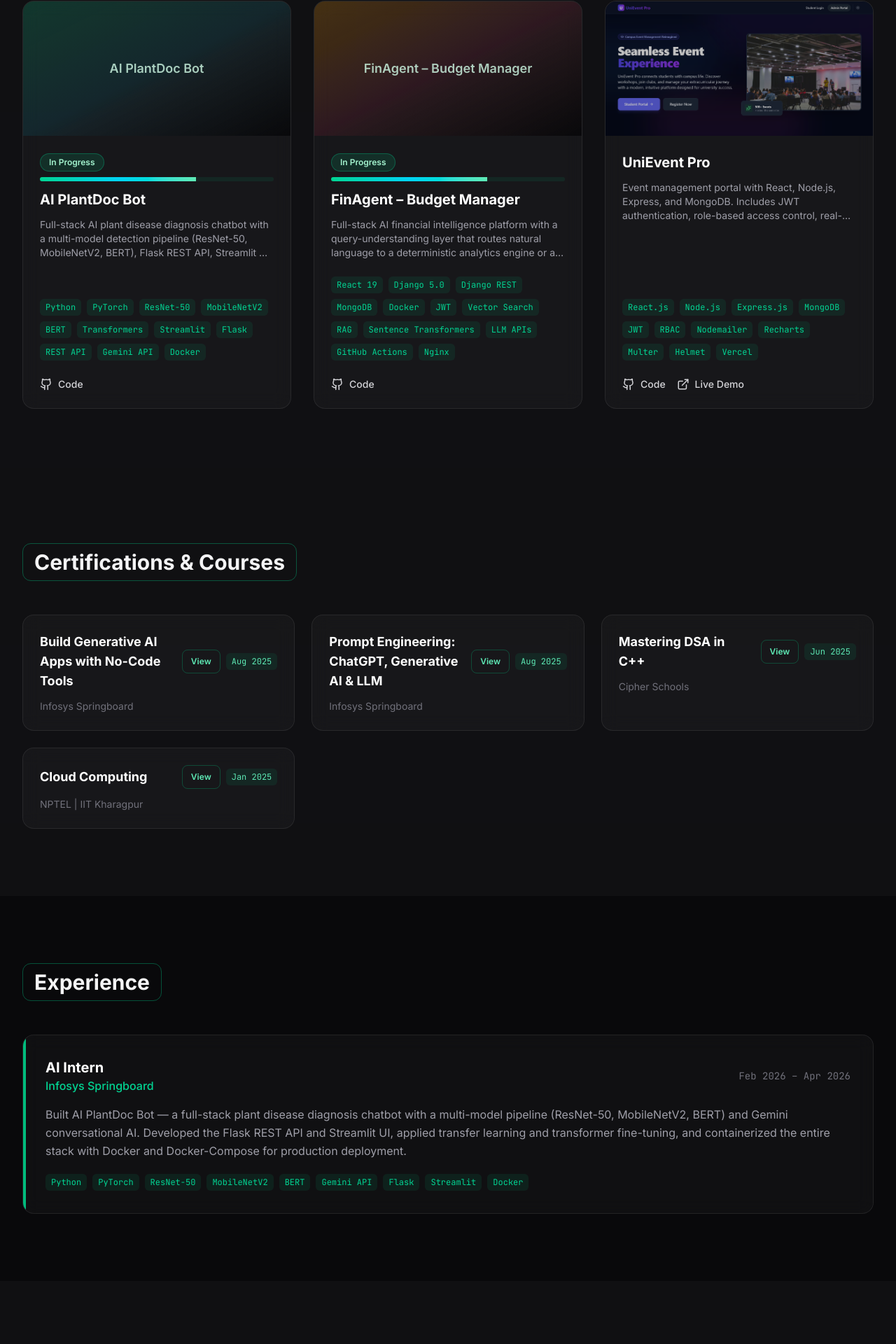
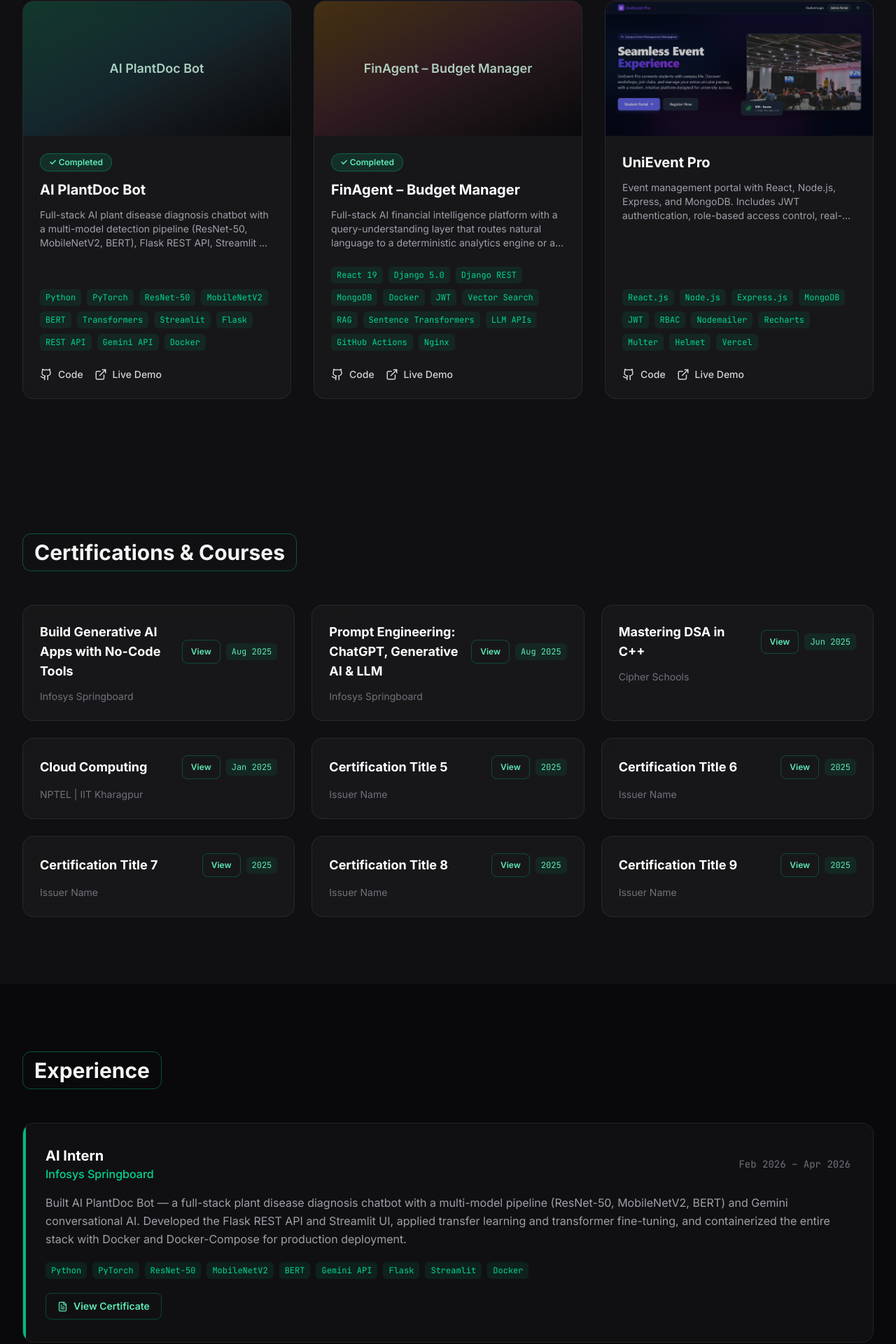
Before and after one commit to Tanya391/portfolio, a React (Vite) app: page / in a window 1280 px wide. Shown: the part 2635-4555 px from the top of the page at 70% size. Built offline with nearby package versions, Linux system fonts and the light colour scheme.

Commit message:
Mark PlantDoc & FinAgent completed, add 5 cert templates, add intern cert link

```diff
--- a/src/App.jsx
+++ b/src/App.jsx
@@ -252,8 +252,9 @@ const Projects = () => {
       description: 'Full-stack AI plant disease diagnosis chatbot with a multi-model detection pipeline (ResNet-50, MobileNetV2, BERT), Flask REST API, Streamlit UI, and Docker containerization. Integrates CNN image classification, BERT text diagnosis, and Gemini conversational AI.',
       tech: ['Python', 'PyTorch', 'ResNet-50', 'MobileNetV2', 'BERT', 'Transformers', 'Streamlit', 'Flask', 'REST API', 'Gemini API', 'Docker'],
       github: 'https://github.com/Tanya391/ai_plantdoc_bot',
-      live: '',
+      live: 'https://github.com/Tanya391/ai_plantdoc_bot',
       image: '',
+      completed: true,
     },
     {
       name: 'FinAgent – Budget Manager',
@@ -273,8 +274,9 @@ const Projects = () => {
         'Nginx',
       ],
       github: 'https://github.com/Tanya391/finagent-ai',
-      live: '',
+      live: 'https://github.com/Tanya391/finagent-ai',
       image: '',
+      completed: true,
     },
     {
       name: 'UniEvent Pro',
@@ -330,7 +332,13 @@ const Projects = () => {
                 )}
               </div>
               <div className="p-6 flex-1 flex flex-col">
-                {!project.live ? (
+                {project.completed ? (
+                  <div className="mb-3">
+                    <span className="inline-flex items-center px-3 py-1 rounded-full text-xs font-semibold text-emerald-300 bg-emerald-500/15 border border-emerald-400/30">
+                      ✓ Completed
+                    </span>
+                  </div>
+                ) : !project.live ? (
                   <div className="mb-3">
                     <span className="inline-flex items-center px-3 py-1 rounded-full text-xs font-semibold text-emerald-200 bg-emerald-500/15 border border-emerald-400/30">
                       In Progress
@@ -409,6 +417,36 @@ const Certifications = () => {
       year: 'Jan 2025',
       link: 'https://drive.google.com/file/d/12JRcy4O7S62YrtSFQkxIQz2nRm_w_BAX/view?usp=drive_link',
     },
+    {
+      title: 'Certification Title 5',
+      issuer: 'Issuer Name',
+      year: '2025',
+      link: 'https://your-link-here',
+    },
+    {
+      title: 'Certification Title 6',
+      issuer: 'Issuer Name',
+      year: '2025',
+      link: 'https://your-link-here',
+    },
+    {
+      title: 'Certification Title 7',
+      issuer: 'Issuer Name',
+      year: '2025',
+      link: 'https://your-link-here',
+    },
+    {
+      title: 'Certification Title 8',
+      issuer: 'Issuer Name',
+      year: '2025',
+      link: 'https://your-link-here',
+    },
+    {
+      title: 'Certification Title 9',
+      issuer: 'Issuer Name',
+      year: '2025',
+      link: 'https://your-link-here',
+    },
   ];
 
   return (
@@ -462,6 +500,7 @@ const Experience = () => {
       period: 'Feb 2026 – Apr 2026',
       description: 'Built AI PlantDoc Bot — a full-stack plant disease diagnosis chatbot with a multi-model pipeline (ResNet-50, MobileNetV2, BERT) and Gemini conversational AI. Developed the Flask REST API and Streamlit UI, applied transfer learning and transformer fine-tuning, and containerized the entire stack with Docker and Docker-Compose for production deployment.',
       tech: ['Python', 'PyTorch', 'ResNet-50', 'MobileNetV2', 'BERT', 'Gemini API', 'Flask', 'Streamlit', 'Docker'],
+      certLink: 'https://your-internship-certificate-link-here', // TODO: replace with your certificate link
     },
   ];
 
@@ -499,6 +538,18 @@ const Experience = () => {
                       {t}
                     </span>
                   ))}
+                </div>
+              )}
+              {exp.certLink && (
+                <div className="mt-5">
+                  <a
+                    href={exp.certLink}
+                    target="_blank"
+                    rel="noopener noreferrer"
+                    className="inline-flex items-center gap-2 px-4 py-2 rounded-lg border border-emerald-500/30 text-emerald-300 hover:text-emerald-200 hover:border-emerald-400 transition-colors text-sm font-semibold"
+                  >
+                    <FileText size={15} /> View Certificate
+                  </a>
                 </div>
               )}
             </motion.div>
```
